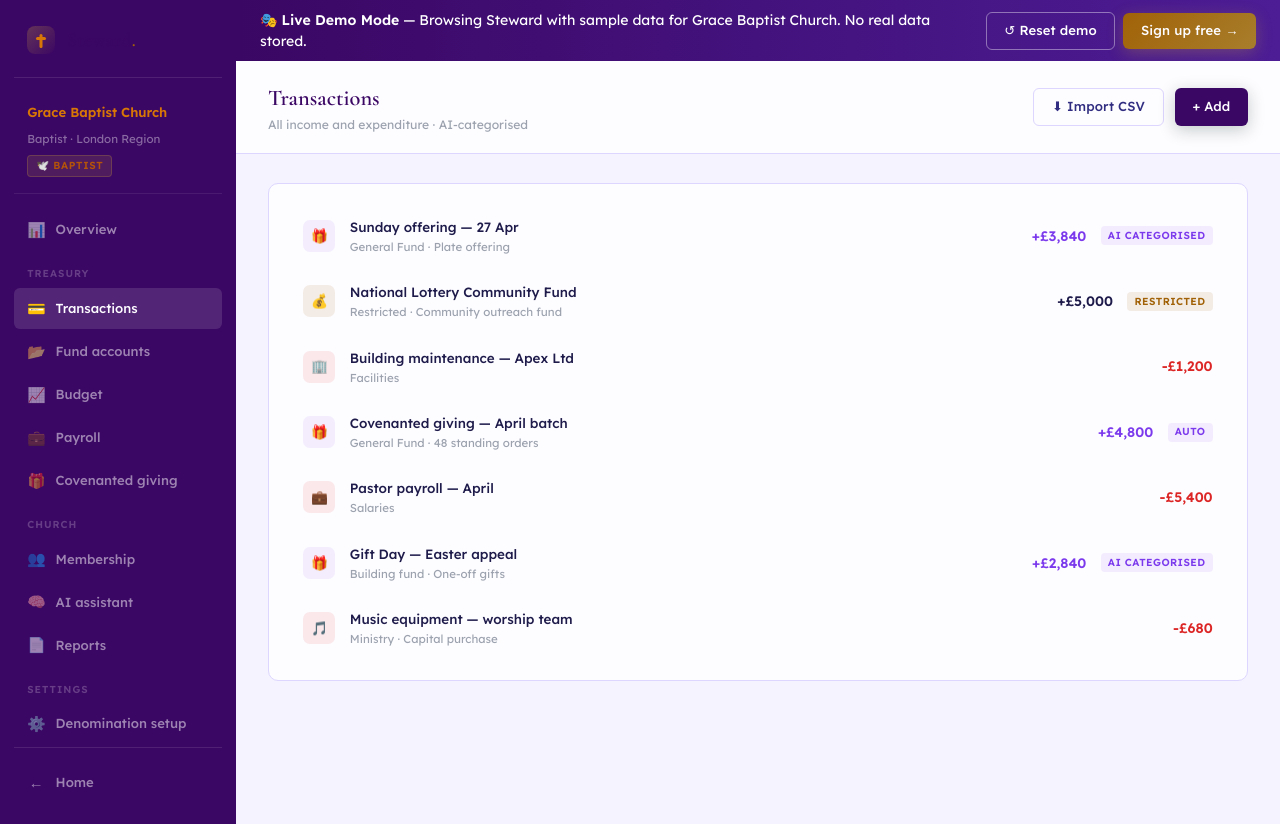
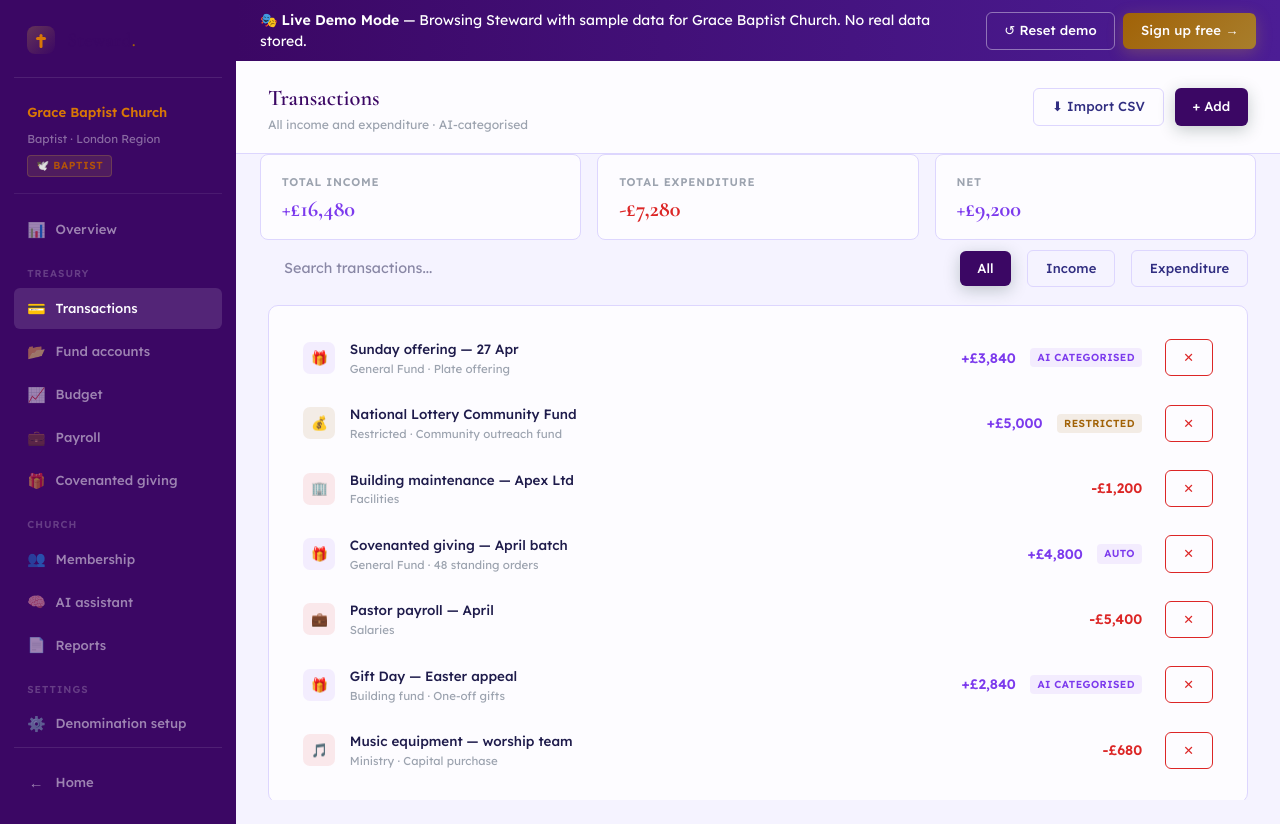
Before and after one commit to jatiopou-dev/Steward-MVP, a Next.js app: page /demo/transactions in a window 1280 px wide. Built offline with nearby package versions, Linux system fonts and the light colour scheme.

Commit message:
feat: wire demo transactions to context, add edit and delete

```diff
--- a/src/app/demo/transactions/page.tsx
+++ b/src/app/demo/transactions/page.tsx
@@ -1,48 +1,148 @@
 "use client";
-import React from "react";
+import React, { useState } from "react";
 import Link from "next/link";
 import Topbar from "@/components/dashboard/Topbar";
+import { useDemoState, Tx } from "@/contexts/DemoStateContext";
 
-const txData = [
-  { ico: "inc", emoji: "🎁", name: "Sunday offering — 27 Apr", meta: "General Fund · Plate offering", amt: "+£3,840", chip: "AI categorised", chipCls: "chip-sage" },
-  { ico: "res", emoji: "💰", name: "National Lottery Community Fund", meta: "Restricted · Community outreach fund", amt: "+£5,000", chip: "Restricted", chipCls: "chip-gold" },
-  { ico: "exp", emoji: "🏢", name: "Building maintenance — Apex Ltd", meta: "Facilities", amt: "-£1,200", chip: "", chipCls: "" },
-  { ico: "inc", emoji: "🎁", name: "Covenanted giving — April batch", meta: "General Fund · 48 standing orders", amt: "+£4,800", chip: "Auto", chipCls: "chip-sage" },
-  { ico: "exp", emoji: "💼", name: "Pastor payroll — April", meta: "Salaries", amt: "-£5,400", chip: "", chipCls: "" },
-  { ico: "inc", emoji: "🎁", name: "Gift Day — Easter appeal", meta: "Building fund · One-off gifts", amt: "+£2,840", chip: "AI categorised", chipCls: "chip-sage" },
-  { ico: "exp", emoji: "🎵", name: "Music equipment — worship team", meta: "Ministry · Capital purchase", amt: "-£680", chip: "", chipCls: "" },
-];
+const CATEGORIES = ["General Fund", "Building Fund", "Missions Outreach", "Restricted", "Salaries", "Facilities", "Ministry"];
 
 export default function DemoTransactions() {
+  const { state, dispatch } = useDemoState();
+  const [search, setSearch] = useState("");
+  const [filter, setFilter] = useState<"all" | "inc" | "exp">("all");
+  const [showModal, setShowModal] = useState(false);
+  const [editing, setEditing] = useState<Tx | null>(null);
+  const [form, setForm] = useState({ name: "", category: "General Fund", amount: "", type: "inc" });
+
+  const filtered = state.transactions
+    .filter(t => filter === "all" || t.ico === filter || (filter === "inc" && t.ico === "res"))
+    .filter(t => t.name.toLowerCase().includes(search.toLowerCase()) || t.meta.toLowerCase().includes(search.toLowerCase()));
+
+  const totalIncome = state.transactions.filter(t => t.pence > 0).reduce((s, t) => s + t.pence, 0);
+  const totalExp = state.transactions.filter(t => t.pence < 0).reduce((s, t) => s + t.pence, 0);
+  const net = totalIncome + totalExp;
+
+  const openAdd = () => {
+    setEditing(null);
+    setForm({ name: "", category: "General Fund", amount: "", type: "inc" });
+    setShowModal(true);
+  };
+
+  const openEdit = (tx: Tx) => {
+    setEditing(tx);
+    setForm({
+      name: tx.name,
+      category: tx.meta.split(" · ")[0],
+      amount: (Math.abs(tx.pence) / 100).toString(),
+      type: tx.pence >= 0 ? "inc" : "exp",
+    });
+    setShowModal(true);
+  };
+
+  const save = () => {
+    const pence = Math.round(parseFloat(form.amount) * 100) * (form.type === "inc" ? 1 : -1);
+    if (!form.name || isNaN(pence)) return;
+    const display = `${form.type === "inc" ? "+" : "-"}£${Math.abs(parseFloat(form.amount)).toFixed(2)}`;
+    if (editing) {
+      dispatch({
+        type: "EDIT_TX",
+        tx: { ...editing, ico: form.type as "inc" | "exp", name: form.name, meta: form.category, amt: display, pence },
+      });
+    } else {
+      dispatch({
+        type: "ADD_TX",
+        tx: {
+          id: Date.now(),
+          ico: form.type as "inc" | "exp",
+          emoji: form.type === "inc" ? "🎁" : "🏢",
+          name: form.name,
+          meta: form.category,
+          amt: display,
+          pence,
+          chip: "Manual",
+          chipCls: "chip-stone",
+        },
+      });
+    }
+    setForm({ name: "", category: "General Fund", amount: "", type: "inc" });
+    setShowModal(false);
+    setEditing(null);
+  };
+
   return (
     <>
       <Topbar
         title="Transactions"
         subtitle="All income and expenditure · AI-categorised"
-        actions={
-          <>
-            <Link href="/demo/transactions/import" className="btn btn-outline btn-sm">⬇ Import CSV</Link>
-            <button className="btn btn-forest btn-sm">+ Add</button>
-          </>
-        }
+        actions={<>
+          <Link href="/demo/transactions/import" className="btn btn-outline btn-sm">⬇ Import CSV</Link>
+          <button className="btn btn-forest btn-sm" onClick={openAdd}>+ Add</button>
+        </>}
       />
-      <div className="content">
+
+      <div style={{ display: "flex", gap: "1rem", padding: "0 1.5rem" }}>
+        <div className="kpi" style={{ flex: 1 }}><div className="kpi-lbl">Total Income</div><div className="kpi-val" style={{ fontSize: "1.4rem", color: "var(--sage)" }}>+£{(totalIncome / 100).toLocaleString()}</div></div>
+        <div className="kpi" style={{ flex: 1 }}><div className="kpi-lbl">Total Expenditure</div><div className="kpi-val" style={{ fontSize: "1.4rem", color: "var(--rust)" }}>-£{(Math.abs(totalExp) / 100).toLocaleString()}</div></div>
+        <div className="kpi" style={{ flex: 1 }}><div className="kpi-lbl">Net</div><div className="kpi-val" style={{ fontSize: "1.4rem", color: net >= 0 ? "var(--sage)" : "var(--rust)" }}>{net >= 0 ? "+" : ""}£{(net / 100).toLocaleString()}</div></div>
+      </div>
+
+      <div className="content" style={{ paddingTop: "0.5rem" }}>
+        <div style={{ display: "flex", gap: "1rem", marginBottom: "1rem", alignItems: "center" }}>
+          <input value={search} onChange={e => setSearch(e.target.value)} placeholder="Search transactions..." style={{ flex: 1, padding: "0.6rem 1rem", borderRadius: "8px", border: "1px solid var(--border)", background: "var(--bg)", fontSize: "0.9rem" }} />
+          {(["all", "inc", "exp"] as const).map(f => (
+            <button key={f} onClick={() => setFilter(f)} className={`btn btn-sm ${filter === f ? "btn-forest" : "btn-outline"}`}>
+              {f === "all" ? "All" : f === "inc" ? "Income" : "Expenditure"}
+            </button>
+          ))}
+        </div>
+
         <div className="card">
           <div className="tx-list">
-            {txData.map((tx, i) => (
-              <div className="tx" key={i}>
+            {filtered.length === 0 ? (
+              <div style={{ padding: "2rem", textAlign: "center", color: "var(--fg-muted)" }}>No transactions match your search.</div>
+            ) : filtered.map((tx) => (
+              <div className="tx" key={tx.id} style={{ cursor: "pointer" }} onClick={() => openEdit(tx)}>
                 <div className={`tx-ico ${tx.ico}`}>{tx.emoji}</div>
                 <div className="tx-body">
                   <div className="tx-name">{tx.name}</div>
                   <div className="tx-meta">{tx.meta}</div>
                 </div>
-                <div className={`tx-amt ${tx.ico}`}>{tx.amt}</div>
+                <div className={`tx-amt ${tx.pence >= 0 ? "inc" : "exp"}`}>{tx.amt}</div>
                 {tx.chip && <div className={`chip ${tx.chipCls}`}>{tx.chip}</div>}
+                <button
+                  className="btn btn-outline btn-sm"
+                  style={{ marginLeft: "0.5rem", color: "var(--rust)", borderColor: "var(--rust)", fontSize: "0.8rem" }}
+                  onClick={e => { e.stopPropagation(); dispatch({ type: "DELETE_TX", id: tx.id }); }}
+                >
+                  ✕
+                </button>
               </div>
             ))}
           </div>
         </div>
       </div>
+
+      {showModal && (
+        <div style={{ position: "fixed", inset: 0, background: "rgba(0,0,0,0.45)", display: "flex", alignItems: "center", justifyContent: "center", zIndex: 1000 }}>
+          <div className="card" style={{ width: 420, padding: "2rem", gap: "1rem", display: "flex", flexDirection: "column" }}>
+            <div className="card-title" style={{ marginBottom: "0.5rem" }}>{editing ? "Edit Transaction" : "Add Transaction"}</div>
+            <div className="form-grp">
+              <label>Type</label>
+              <div style={{ display: "flex", gap: "0.5rem" }}>
+                <button onClick={() => setForm(f => ({ ...f, type: "inc" }))} className={`btn btn-sm ${form.type === "inc" ? "btn-forest" : "btn-outline"}`}>Income</button>
+                <button onClick={() => setForm(f => ({ ...f, type: "exp" }))} className={`btn btn-sm ${form.type === "exp" ? "btn-forest" : "btn-outline"}`}>Expenditure</button>
+              </div>
+            </div>
+            <div className="form-grp"><label>Description</label><input value={form.name} onChange={e => setForm(f => ({ ...f, name: e.target.value }))} placeholder="e.g. Sunday offering" style={{ width: "100%", padding: "0.6rem", borderRadius: "8px", border: "1px solid var(--border)", background: "var(--bg)" }} /></div>
+            <div className="form-grp"><label>Category</label><select value={form.category} onChange={e => setForm(f => ({ ...f, category: e.target.value }))} style={{ width: "100%", padding: "0.6rem", borderRadius: "8px", border: "1px solid var(--border)", background: "var(--bg)" }}>{CATEGORIES.map(c => <option key={c}>{c}</option>)}</select></div>
+            <div className="form-grp"><label>Amount (£)</label><input type="number" value={form.amount} onChange={e => setForm(f => ({ ...f, amount: e.target.value }))} placeholder="0.00" style={{ width: "100%", padding: "0.6rem", borderRadius: "8px", border: "1px solid var(--border)", background: "var(--bg)" }} /></div>
+            <div style={{ display: "flex", gap: "0.75rem", marginTop: "0.5rem" }}>
+              <button className="btn btn-forest" style={{ flex: 1 }} onClick={save}>{editing ? "Save Changes" : "Add Transaction"}</button>
+              <button className="btn btn-outline" style={{ flex: 1 }} onClick={() => { setShowModal(false); setEditing(null); }}>Cancel</button>
+            </div>
+          </div>
+        </div>
+      )}
     </>
   );
 }
```
